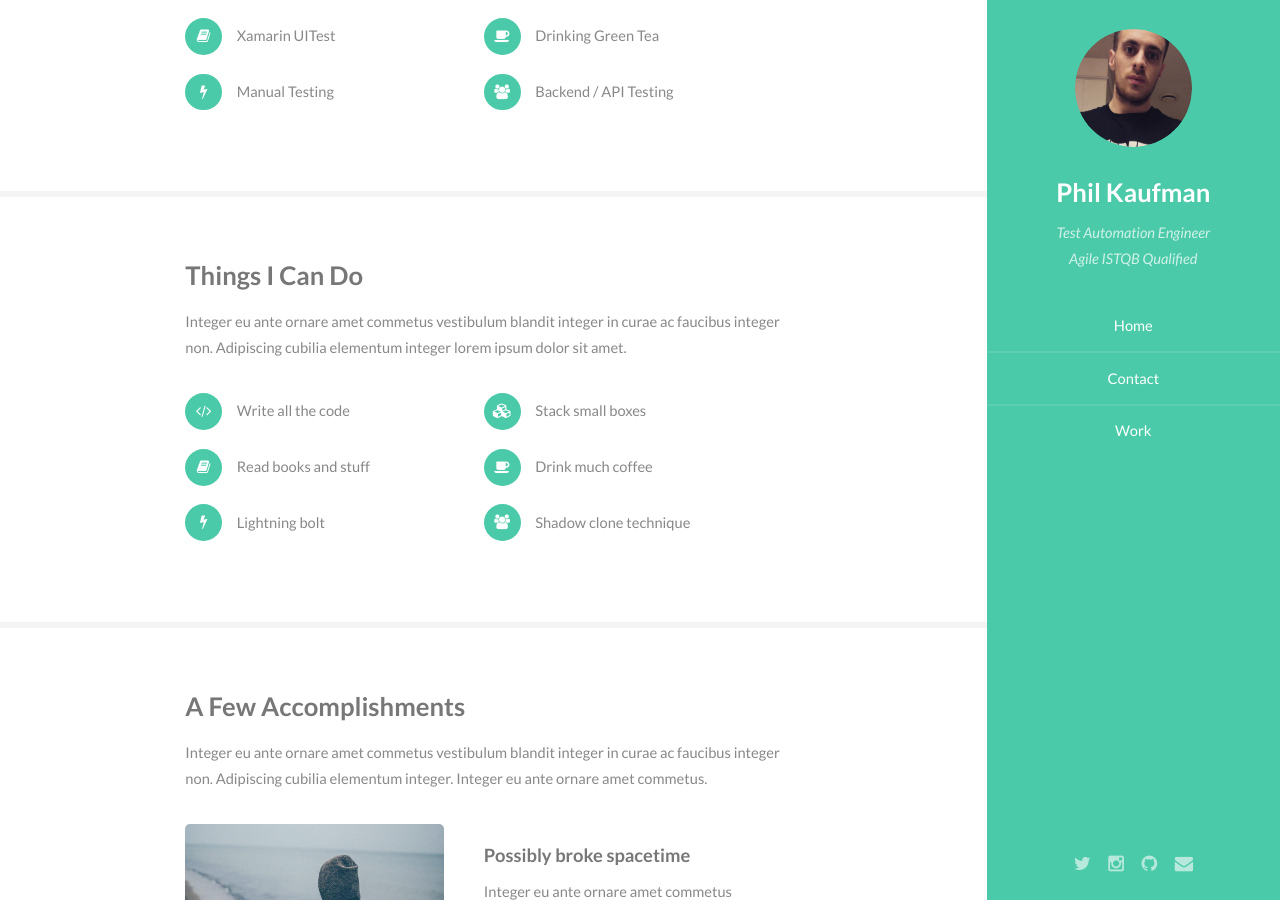
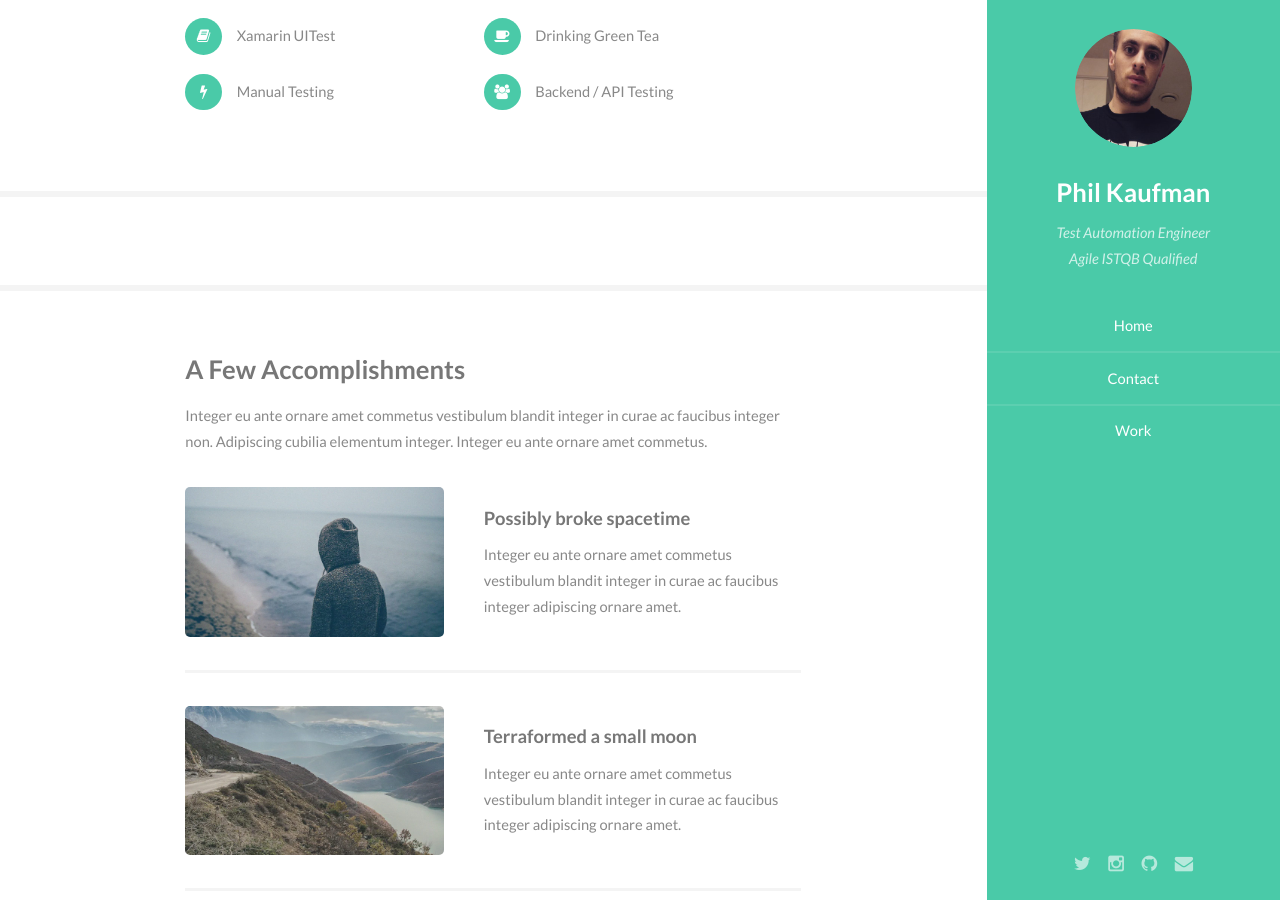
Before and after one commit to philkky/philipkaufman, a Jekyll site: the page built from index.html, in a window 1280 px wide and 900 px high, scrolled down 569 px. Built offline with Jekyll 4.4.1, drawn with Linux system fonts in a browser that asks for light colours.

Commit message:
Remove index.html section 2 content

```diff
--- a/index.html
+++ b/index.html
@@ -26,16 +26,7 @@ layout: default
 <!-- Two -->
     <section id="two">
         <div class="container">
-            <h3>Things I Can Do</h3>
-            <p>Integer eu ante ornare amet commetus vestibulum blandit integer in curae ac faucibus integer non. Adipiscing cubilia elementum integer lorem ipsum dolor sit amet.</p>
-            <ul class="feature-icons">
-                <li class="fa-code">Write all the code</li>
-                <li class="fa-cubes">Stack small boxes</li>
-                <li class="fa-book">Read books and stuff</li>
-                <li class="fa-coffee">Drink much coffee</li>
-                <li class="fa-bolt">Lightning bolt</li>
-                <li class="fa-users">Shadow clone technique</li>
-            </ul>
+
         </div>
     </section>
 
```
